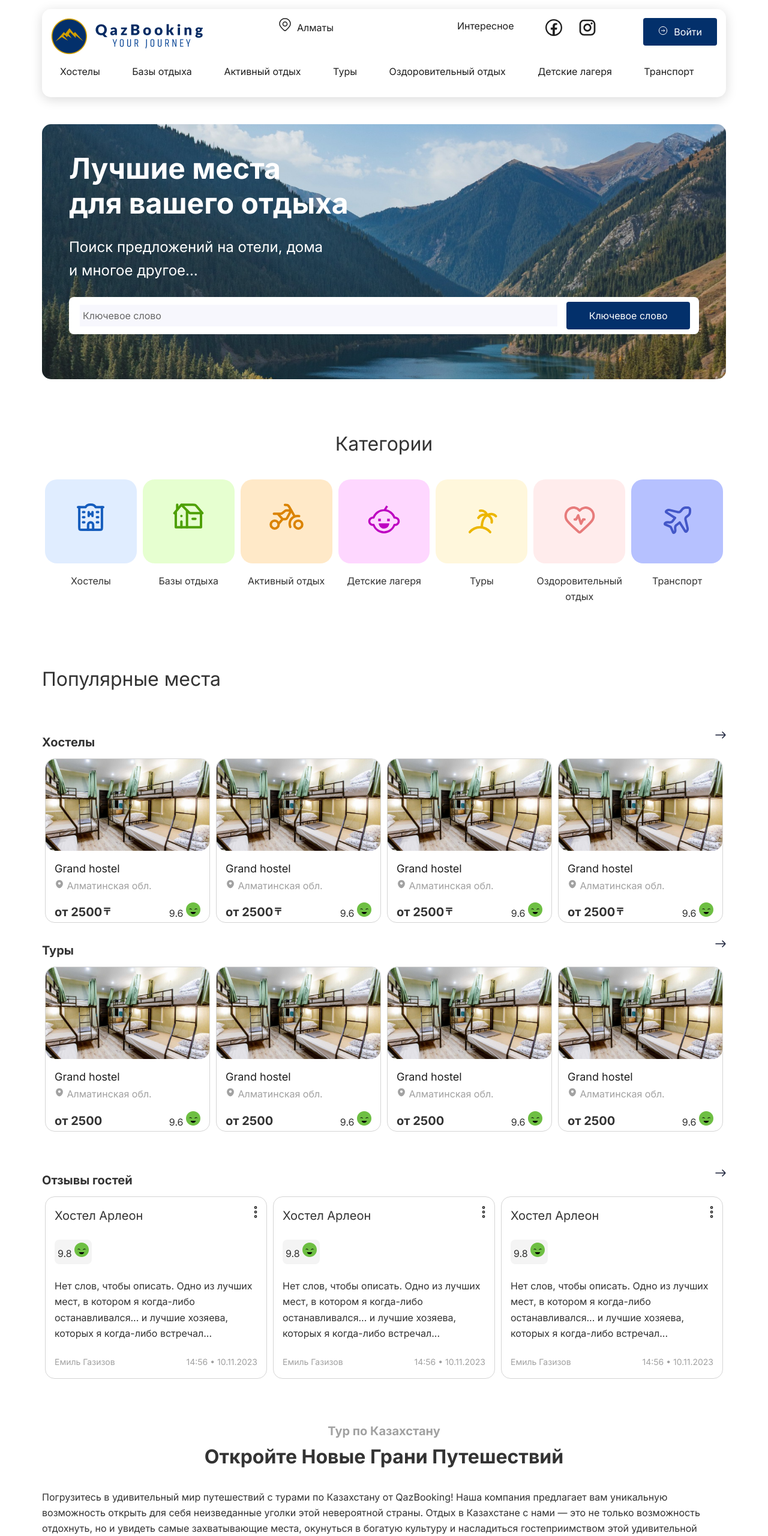
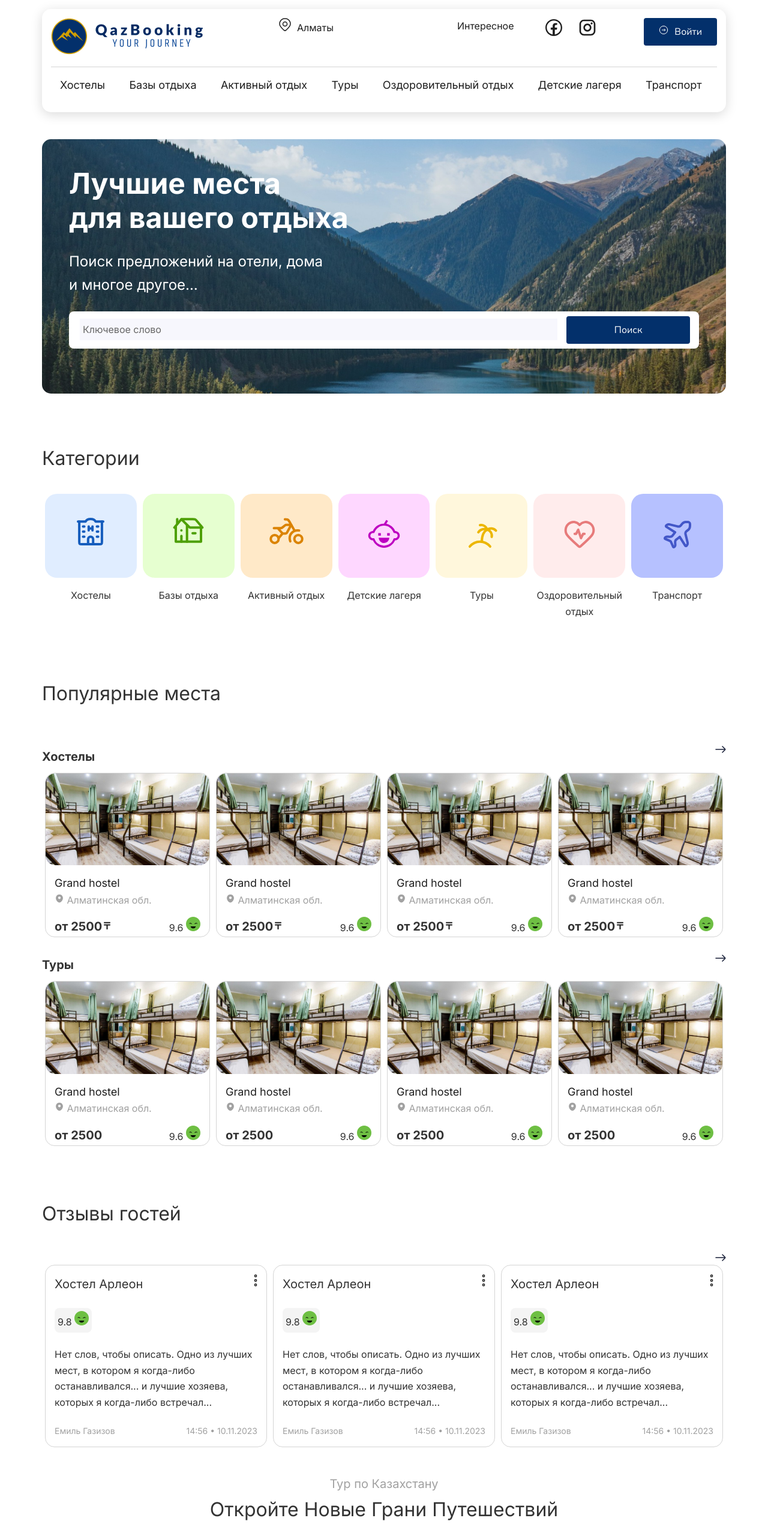
Before and after one commit to Zerone-Tecnology/layout.qazbooking.kz, a plain HTML site: page index.html in a window 1280 px wide. Shown: the top 2560 px of the page at 60% size. Drawn offline with Linux system fonts and the light colour scheme.

Commit message:
css main

```diff
--- a/index.html
+++ b/index.html
@@ -18,7 +18,8 @@
 	<link rel="apple-touch-icon" sizes="114x114" href="img/favicon/apple-touch-icon-114x114.png">
 	<link rel="preconnect" href="https://fonts.googleapis.com">
 	<link rel="preconnect" href="https://fonts.gstatic.com" crossorigin>
-	<link href="https://fonts.googleapis.com/css2?family=Inter:wght@200;400;600;700&display=swap" rel="stylesheet">
+	<link href="https://fonts.googleapis.com/css2?family=Inter:wght@200;400;600;700&family=Nunito+Sans:opsz@6..12&display=swap" rel="stylesheet">
+
 
 	<!-- Chrome, Firefox OS and Opera -->
 	<meta name="theme-color" content="#000">
@@ -101,7 +102,7 @@
 						<div class="search-form">
 							<form action="">
 								<input type="text" class="search-text" placeholder="Ключевое слово">
-								<button class="btn btn-search">Ключевое слово</button>
+								<button class="btn btn-search">Поиск</button>
 							</form>
 						</div>
 					</div>
@@ -297,7 +298,7 @@
 			<div class="container">
 				<div class="row">
 					<div class="col-md-12">
-						<h3 class="section title">Отзывы гостей</h3>
+						<h3 class="section-title">Отзывы гостей</h3>
 						<a href="#" class="link-more"><img src="img/arr.svg" alt="Next"></a>
 					</div>
 				</div>
@@ -333,8 +334,8 @@
 			<div class="container">
 				<div class="row">
 					<div class="col-md-12">
-						<h4 class="title-s">Тур по Казахстану</h4>
-						<h2 class="title-m">Откройте Новые Грани Путешествий</h2>
+						<div class="title-s">Тур по Казахстану</div>
+						<div class="title-m">Откройте Новые Грани Путешествий</div>
 						<p class="text">Погрузитесь в удивительный мир путешествий с турами по Казахстану от QazBooking! Наша компания предлагает вам уникальную возможность открыть для себя неизведанные уголки этой невероятной страны. Отдых в Казахстане с нами — это не только возможность отдохнуть, но и увидеть самые захватывающие места, окунуться в богатую культуру и насладиться гостеприимством этой удивительной страны.</p>
 					</div>
 				</div>
@@ -363,7 +364,7 @@
 			<div class="container">
 				<div class="row">
 					<div class="col-md-12">
-						<h3 class="section title">Интересное</h3>
+						<h3 class="section-title">Интересное</h3>
 						<a href="#" class="link-more">Читать все <img src="img/arr.svg" alt="Next"></a>
 					</div>
 				</div>
--- a/sass/main.sass
+++ b/sass/main.sass
@@ -69,6 +69,8 @@ a
 
 nav
 	&.mainMenu
+		border-top: 1px solid #D4D4D4
+		margin-top: 20px
 		ul
 			display: flex
 			li
@@ -77,6 +79,7 @@ nav
 					display: block
 					padding: 15px
 					color: $dark
+					font-size: 18px
 
 .btn
 	background-color: $accent
@@ -84,6 +87,7 @@ nav
 	padding: 10px 25px
 	color: #fff
 	border-radius: 4px
+	font-family: 'Nunito Sans', sans-serif
 	&:hover
 		color: #fff
 		background-color: #012657
@@ -163,8 +167,6 @@ nav
 			float: left
 		&.category
 			margin: 50px 0
-			.section-title
-				text-align: center
 			.block
 				&-category
 					display: flex
```
Also changed, not shown: css/main.css, css/main.min.css, 2 other files.
